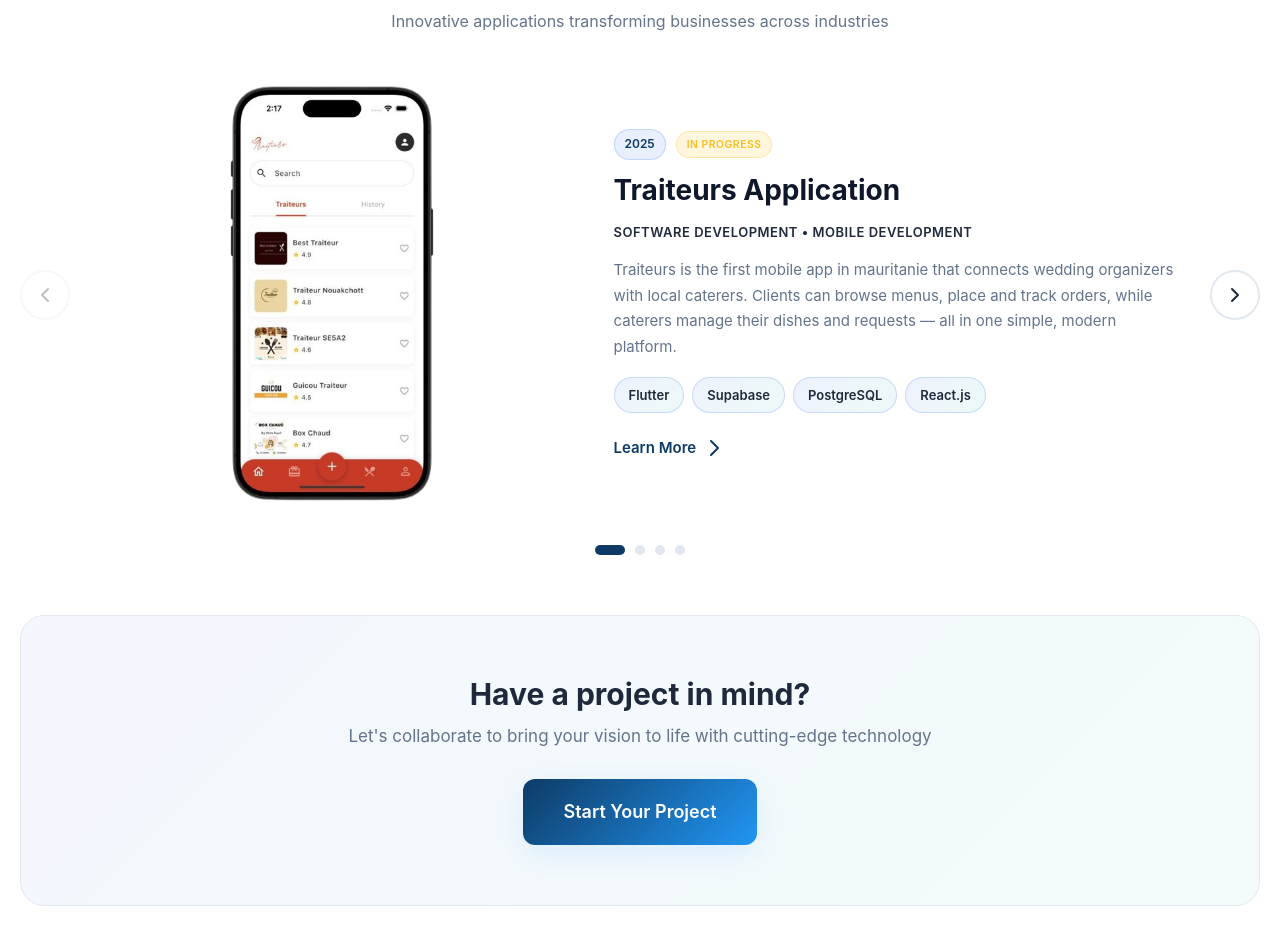
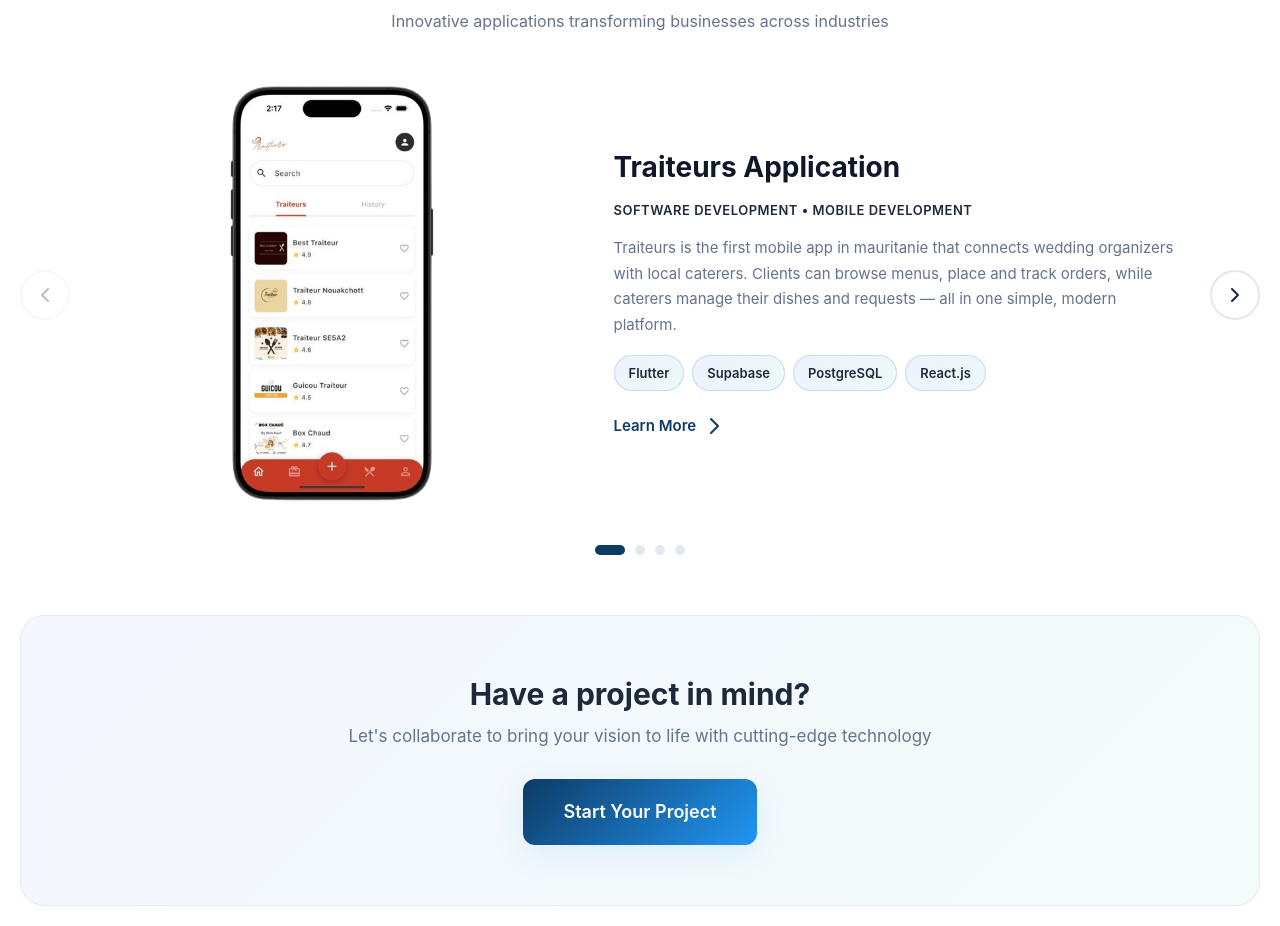
Before and after one commit to med-hamady/progre-tech, an Angular app: page / in a window 1280 px wide. Shown: the part 3100-4026 px from the top of the page. Built offline with nearby package versions, Linux system fonts and the light colour scheme.

Commit message:
Remove year and status badges from projects carousel

```diff
--- a/src/app/components/case-studies/case-studies.css
+++ b/src/app/components/case-studies/case-studies.css
@@ -169,43 +169,6 @@
     display: flex;
     flex-direction: column;
     gap: 14px;
-}
-
-.project-meta {
-    display: flex;
-    align-items: center;
-    gap: 10px;
-}
-
-.project-year {
-    font-size: 0.75rem;
-    color: var(--accent-blue);
-    font-weight: 600;
-    padding: 4px 10px;
-    background: rgba(37, 99, 235, 0.1);
-    border: 1px solid rgba(37, 99, 235, 0.2);
-    border-radius: 50px;
-}
-
-.status-badge {
-    padding: 4px 10px;
-    border-radius: 50px;
-    font-size: 0.65rem;
-    font-weight: 600;
-    text-transform: uppercase;
-    letter-spacing: 0.5px;
-}
-
-.status-badge.completed {
-    background: rgba(16, 185, 129, 0.15);
-    border: 1px solid rgba(16, 185, 129, 0.3);
-    color: #10b981;
-}
-
-.status-badge.in-progress {
-    background: rgba(251, 191, 36, 0.15);
-    border: 1px solid rgba(251, 191, 36, 0.3);
-    color: #fbbf24;
 }
 
 .project-title {
--- a/src/app/components/case-studies/case-studies.html
+++ b/src/app/components/case-studies/case-studies.html
@@ -26,13 +26,6 @@
                     </div>
 
                     <div class="project-info">
-                        <div class="project-meta">
-                            <span class="project-year">{{ currentProject.year }}</span>
-                            <span class="status-badge" [class.completed]="currentProject.status === 'completed'"
-                                [class.in-progress]="currentProject.status === 'in-progress'">
-                                {{ currentProject.status === 'completed' ? 'Completed' : 'In Progress' }}
-                            </span>
-                        </div>
                         <h3 class="project-title">{{ currentProject.title }}</h3>
                         <p class="project-category">{{ currentProject.category }}</p>
                         <p class="project-description">{{ currentProject.description }}</p>
```
